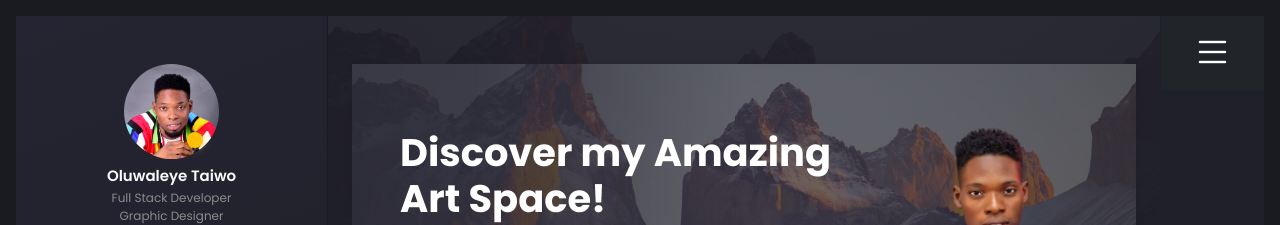
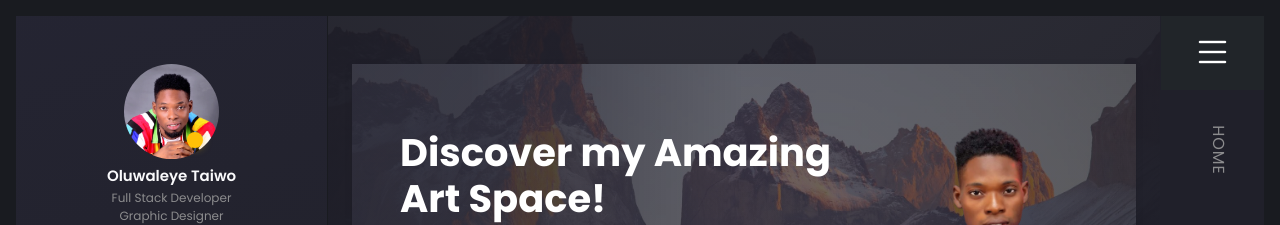
Before and after one commit to TeeboiCode/personal-portfolio, a Vue app: page / in a window 1280 px wide. Shown: the top 225 px of the page. Built offline with nearby package versions, Linux system fonts and the light colour scheme.

Commit message:
Update the menu bar

```diff
--- a/src/App.vue
+++ b/src/App.vue
@@ -94,7 +94,7 @@ onMounted(() => {
   left: 0;
   width: 100%;
   z-index: 2;
-  overflow-y: scroll;
+  /* overflow-y: scroll; */
   /* overflow-x: hidden; */
 }
 
--- a/src/components/MenuBar.vue
+++ b/src/components/MenuBar.vue
@@ -8,21 +8,27 @@
       <i class="bi bi-list" style="font-size: 2.5rem"></i>
     </button>
 
+    <div class="position-relative">
+      <div class="link-title">Home</div>
+    </div>
+
     <!-- Overlay Sidebar Menu -->
     <div v-if="openMenu" class="menubar-overlay">
       <div class="menubar-sidebar animate__animated animate__slideInRight">
         <div
-          class="d-flex justify-content-between align-items-center p-3 border-bottom"
+          class="d-flex justify-content-start align-items-center py-3 px-4"
+          style="background: rgb(12 13 16)"
         >
           <span></span>
           <button
-            class="btn btn-link text-white fs-3 p-0"
+            class="btn btn-link text-white fs-5 p-0"
             @click="openMenu = false"
+            style="color: #8c8c8e"
           >
             <i class="bi bi-x"></i>
           </button>
         </div>
-        <nav class="p-4">
+        <nav class="p-4 mt-4">
           <router-link
             to="/"
             class="menubar-link"
@@ -74,9 +80,9 @@ const openMenu = ref(false);
   display: flex;
 }
 .menubar-sidebar {
-  width: 340px;
+  width: 230px;
   max-width: 90vw;
-  background: #23252b;
+  background: #121316;
   color: #fff;
   height: 100vh;
   box-shadow: 2px 0 16px rgba(0, 0, 0, 0.2);
@@ -102,15 +108,34 @@ const openMenu = ref(false);
 }
 .menubar-link {
   display: block;
-  color: #fff;
+  color: #8c8c8e;
   text-decoration: none;
-  font-weight: 600;
-  font-size: 1.1rem;
+  font-weight: 400;
+  font-size: 0.85rem;
   margin-bottom: 1.2rem;
   transition: color 0.2s;
+  text-transform: uppercase;
+  text-align: left;
+  letter-spacing: 1px;
 }
 .menubar-link.active,
 .menubar-link:hover {
   color: #ffc107;
 }
+
+.link-title {
+  color: #8c8c8e;
+  text-decoration: none;
+  font-weight: 400;
+  font-size: 1rem;
+  transition: all 0.3s ease-in-out;
+  text-transform: uppercase;
+  text-align: left;
+  letter-spacing: 1px;
+  transform: rotate(90deg);
+  position: absolute;
+  text-align: center;
+  left: 2rem;
+  top: 3rem;
+}
 </style>
```
